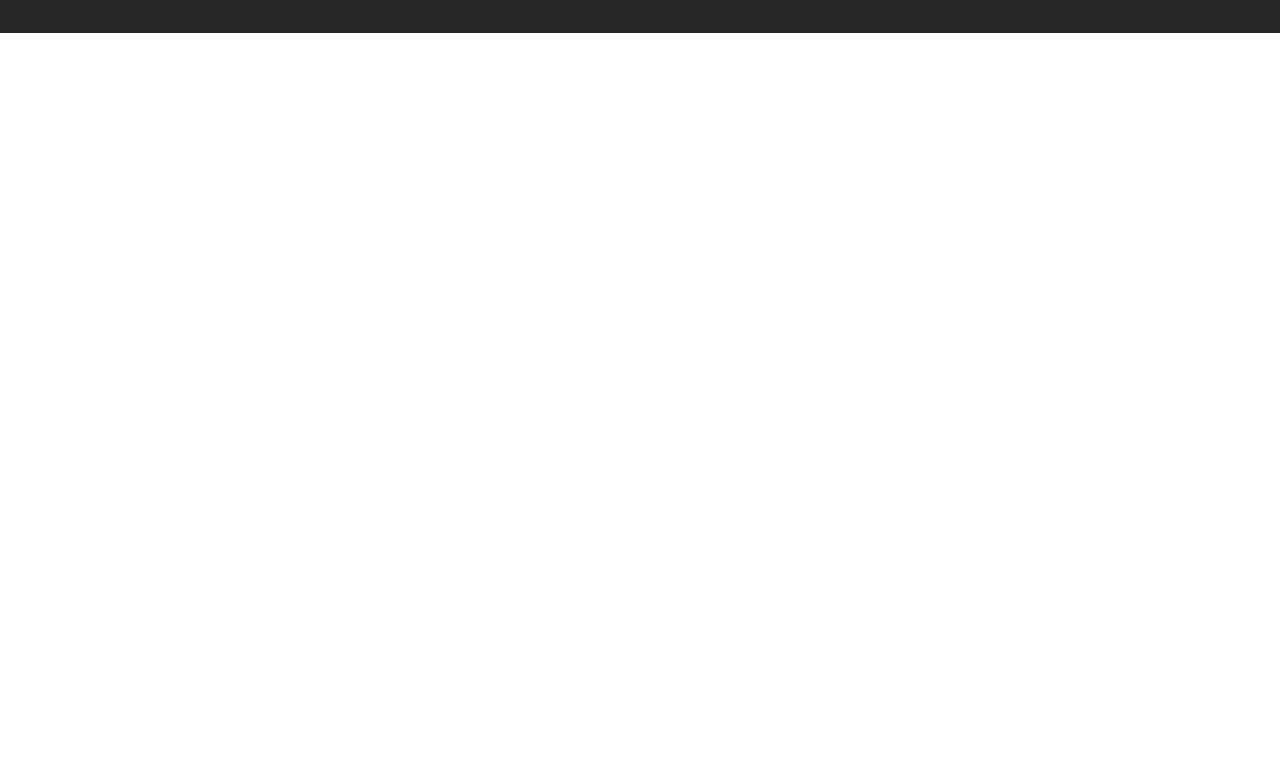
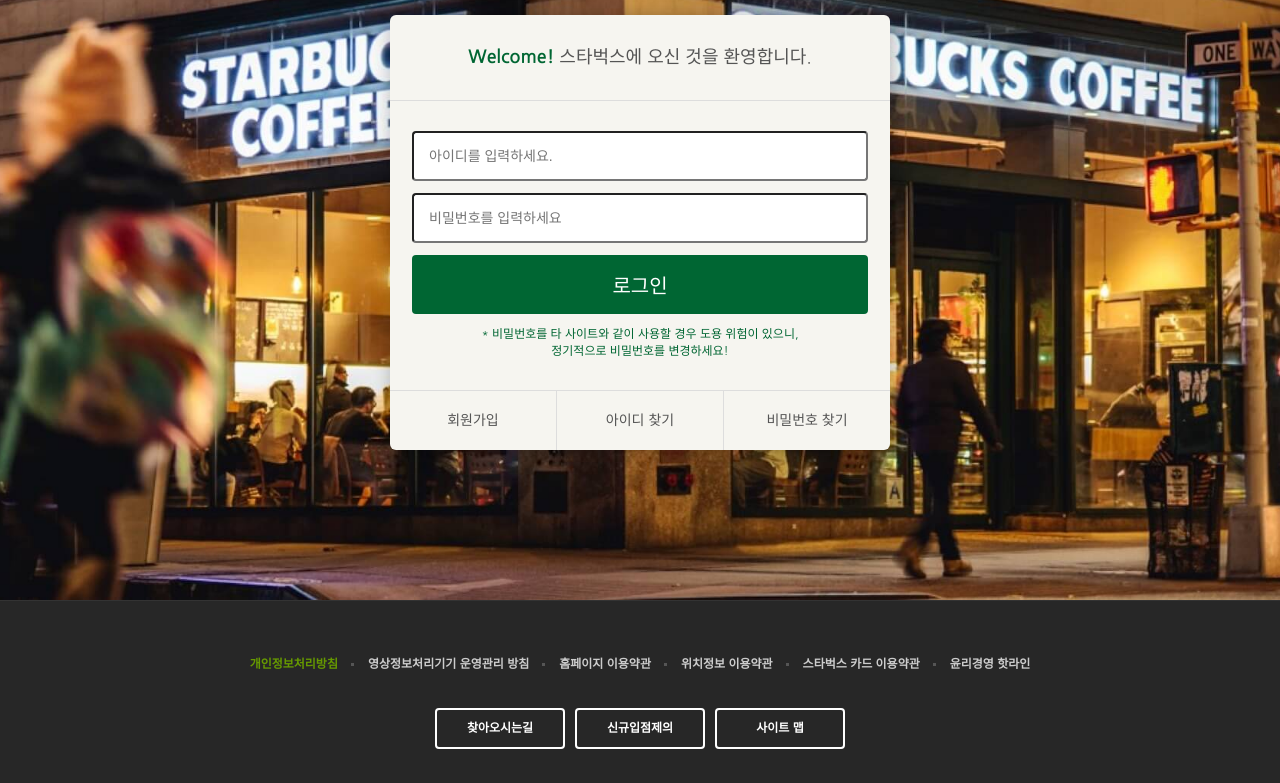
Before and after one commit to donggyuyoo/starbucks, a plain HTML site: page signin/index.html in a window 1280 px wide. Shown: the part 271-1054 px from the top of the page. Before the commit the page ends 800 px from the top, so only its background shows below. Drawn offline with nearby package versions, Linux system fonts and the light colour scheme.

Commit message:
로그인 페이지 완성

```diff
--- /dev/null
+++ b/css/signin.css
@@ -0,0 +1,89 @@
+.signin {
+  margin-top: 120px;
+  padding: 100px 0 150px;
+  background-image: url("../images/signin_bg.jpg");
+  background-repeat: no-repeat;
+  background-position: center;
+  background-attachment: fixed;
+  background-size: cover;
+}
+
+.signin h1 {
+  color: #fff;
+  font-size: 30px;
+  font-weight: 700;
+  text-align: center;
+  margin-bottom: 24px;
+}
+
+.signin__card {
+  width: 500px;
+  margin: 0 auto;
+  border-radius: 6px;
+  background-color: #F6F5F0;
+  box-shadow: 2px 2px 20px rgba(0,0,0,.3);
+  color: #555;
+}
+
+.signin__card h2 {
+  padding: 30px;
+  font-size: 18px;
+  text-align: center;
+  border-bottom: 1px solid #ddd;
+}
+
+.signin__card h2 strong {
+  font-weight: 700;
+  color: #006633;
+}
+
+.signin__card form {
+  padding: 30px 22px;
+}
+
+.signin__card form input {
+  width: 100%;
+  margin-bottom: 12px;
+  padding: 15px;
+  border-radius: 4px;
+  outline: none;
+  box-sizing: border-box;
+  font-size: 14px;
+}
+
+.signin__card form [type="submit"] {
+  background-color: #006633;
+  border: none;
+  color: #fff;
+  font-size: 20px;
+  cursor: pointer;
+}
+
+.signin__card form p {
+  font-size: 12px;
+  color: #006633;
+  text-align: center;
+}
+
+.signin__card .actions {
+  display: flex;
+  border-top: 1px solid #ddd;
+}
+
+.signin__card .actions a {
+  flex-grow: 1;
+  flex-basis: 0;
+  text-align: center;
+  padding: 20px;
+  color: #555;
+  font-size: 14px;
+  border-right: 1px solid #ddd;
+}
+
+.signin__card .actions a:last-child {
+  border-right: none;
+}
+
+.signin__card .actions a:hover {
+  text-decoration: underline;
+}
--- a/signin/index.html
+++ b/signin/index.html
@@ -19,6 +19,7 @@
   <link href="https://fonts.googleapis.com/css2?family=Merriweather:ital@1&family=Montserrat:ital,wght@0,100;0,400;0,900;1,900&family=Nanum+Gothic:wght@400;700&family=Sacramento&display=swap" rel="stylesheet">
   <link rel="stylesheet" href="https://fonts.googleapis.com/icon?family=Material+Icons" />
   <link rel="stylesheet" href="../css/common.css">
+  <link rel="stylesheet" href="../css/signin.css">
 
   <script defer src="../js/common.js"></script>
 </head>
@@ -353,13 +354,33 @@
     </ul>
 
   </div>
-
-  <section class="signin">
-
-  </section>
-
  </header>
 
+
+ <section class="signin">
+  <h1>로그인</h1>
+  <div class="signin__card">
+  <h2>
+    <strong>Welcome!</strong> 스타벅스에 오신 것을 환영합니다.
+  </h2>
+  <form>
+    <input type="text" placeholder="아이디를 입력하세요." />
+    <input type="text" placeholder="비밀번호를 입력하세요" />
+    <input type="submit" value="로그인" />
+    <p>
+      * 비밀번호를 타 사이트와 같이 사용할 경우 도용 위험이 있으니,<br />
+      정기적으로 비밀번호를 변경하세요!
+    </p>
+  </form>
+  <div class="actions">
+    <a href="javascript:void(0)">회원가입</a>
+    <a href="javascript:void(0)">아이디 찾기</a>
+    <a href="javascript:void(0)">비밀번호 찾기</a>
+  </div>
+  </div>
+
+
+    </section>
 <!-- FOOTER -->
 
 <footer>
```
